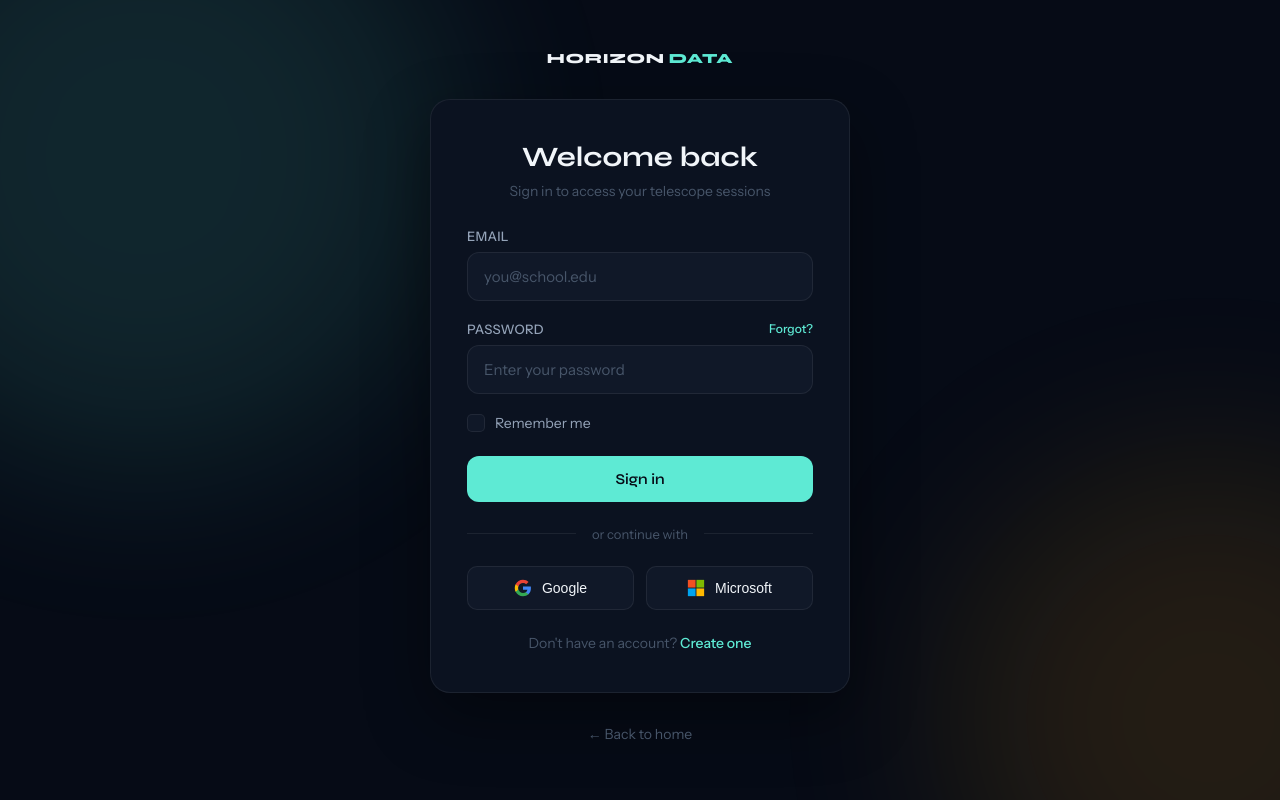
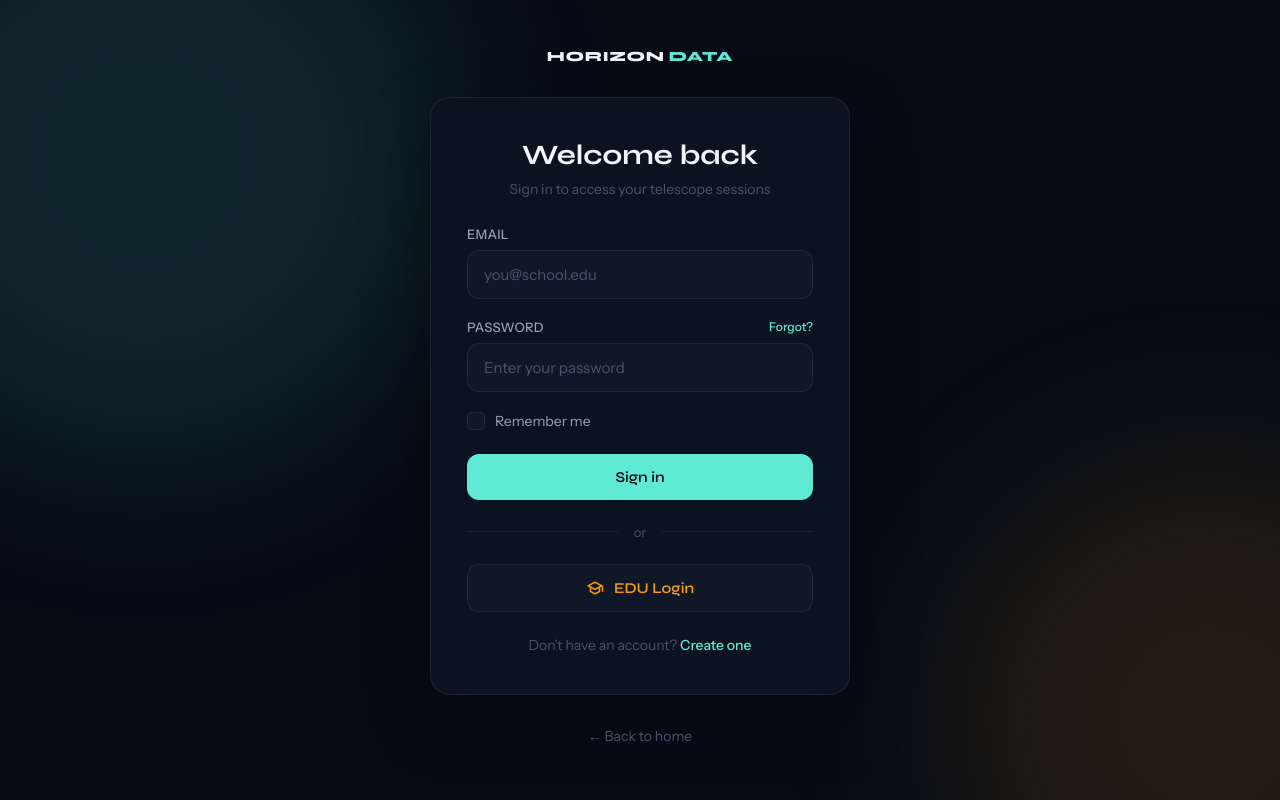
Before and after one commit to alecpullen/horizondata, a React (Vite) app in the folder client/: page /login in a window 1280 px wide. Built offline with nearby package versions, Linux system fonts and the light colour scheme; no server answers.

Commit message:
edu login button

```diff
--- a/client/src/pages/Login.css
+++ b/client/src/pages/Login.css
@@ -249,36 +249,33 @@
     background: var(--border);
 }
 
-/* social login */
-.login-social {
-    display: flex;
-    gap: 12px;
-}
-
-.login-social-btn {
-    flex: 1;
+/* SSO button */
+.login-sso-btn {
+    width: 100%;
     display: flex;
     align-items: center;
     justify-content: center;
     gap: 10px;
-    padding: 12px 16px;
-    border-radius: 10px;
+    padding: 14px 20px;
+    border-radius: 12px;
     border: 1px solid var(--border);
     background: var(--elev);
-    color: var(--t1);
-    font-size: 14px;
-    font-weight: 500;
+    color: var(--gold);
+    font-family: var(--disp);
+    font-size: 15px;
+    font-weight: 600;
     cursor: pointer;
-    transition: background 0.15s ease, border-color 0.15s ease, transform 0.15s ease;
+    transition: background 0.15s ease, border-color 0.15s ease, transform 0.15s ease, box-shadow 0.15s ease;
 }
 
-.login-social-btn:hover {
-    background: var(--surf);
-    border-color: var(--tbr);
-    transform: translateY(-1px);
+.login-sso-btn:hover {
+    background: rgba(245, 158, 11, 0.08);
+    border-color: rgba(245, 158, 11, 0.3);
+    transform: translateY(-2px);
+    box-shadow: 0 8px 24px rgba(245, 158, 11, 0.12);
 }
 
-.login-social-btn svg {
+.login-sso-btn svg {
     flex-shrink: 0;
 }
 
@@ -327,7 +324,4 @@
         font-size: 24px;
     }
 
-    .login-social {
-        flex-direction: column;
-    }
 }
--- a/client/src/pages/Login.jsx
+++ b/client/src/pages/Login.jsx
@@ -39,11 +39,11 @@ function Login() {
         }
     }
 
-    // TODO: Social login with BetterAuth
-    const handleSocialLogin = (provider) => {
-        console.log(`Social login with ${provider} - integrate with BetterAuth`)
-        // import { signInSocial }
-        // await signInSocial({ provider, callbackURL: '/bookings' })
+    // TODO: AAF (Australian Access Federation) SSO integration
+    const handleAAFLogin = () => {
+        console.log('AAF SSO - integrate with BetterAuth')
+        // import { signInSSO }
+        // await signInSSO({ provider: 'aaf', callbackURL: '/bookings' })
     }
 
     return (
@@ -118,37 +118,19 @@ function Login() {
                     </form>
 
                     <div className="login-divider">
-                        <span>or continue with</span>
+                        <span>or</span>
                     </div>
 
-                    <div className="login-social">
-                        <button
-                            className="login-social-btn"
-                            onClick={() => handleSocialLogin('google')}
-                            type="button"
-                        >
-                            <svg viewBox="0 0 24 24" width="18" height="18">
-                                <path fill="#4285F4" d="M22.56 12.25c0-.78-.07-1.53-.2-2.25H12v4.26h5.92c-.26 1.37-1.04 2.53-2.21 3.31v2.77h3.57c2.08-1.92 3.28-4.74 3.28-8.09z"/>
-                                <path fill="#34A853" d="M12 23c2.97 0 5.46-.98 7.28-2.66l-3.57-2.77c-.98.66-2.23 1.06-3.71 1.06-2.86 0-5.29-1.93-6.16-4.53H2.18v2.84C3.99 20.53 7.7 23 12 23z"/>
-                                <path fill="#FBBC05" d="M5.84 14.09c-.22-.66-.35-1.36-.35-2.09s.13-1.43.35-2.09V7.07H2.18C1.43 8.55 1 10.22 1 12s.43 3.45 1.18 4.93l2.85-2.22.81-.62z"/>
-                                <path fill="#EA4335" d="M12 5.38c1.62 0 3.06.56 4.21 1.64l3.15-3.15C17.45 2.09 14.97 1 12 1 7.7 1 3.99 3.47 2.18 7.07l3.66 2.84c.87-2.6 3.3-4.53 6.16-4.53z"/>
-                            </svg>
-                            Google
-                        </button>
-                        <button
-                            className="login-social-btn"
-                            onClick={() => handleSocialLogin('microsoft')}
-                            type="button"
-                        >
-                            <svg viewBox="0 0 21 21" width="18" height="18">
-                                <path fill="#f25022" d="M1 1h9v9H1z"/>
-                                <path fill="#00a4ef" d="M1 11h9v9H1z"/>
-                                <path fill="#7fba00" d="M11 1h9v9h-9z"/>
-                                <path fill="#ffb900" d="M11 11h9v9h-9z"/>
-                            </svg>
-                            Microsoft
-                        </button>
-                    </div>
+                    <button
+                        className="login-sso-btn"
+                        onClick={handleAAFLogin}
+                        type="button"
+                    >
+                        <svg viewBox="0 0 24 24" width="18" height="18" fill="currentColor">
+                            <path d="M12 3L1 9l4 2.18v6L12 21l7-3.82v-6l2-1.09V17h2V9L12 3zm6.82 6L12 12.72 5.18 9 12 5.28 18.82 9zM17 15.99l-5 2.73-5-2.73v-3.72L12 15l5-2.73v3.72z"/>
+                        </svg>
+                        EDU Login
+                    </button>
 
                     <div className="login-footer">
                         Don't have an account?{' '}
```
